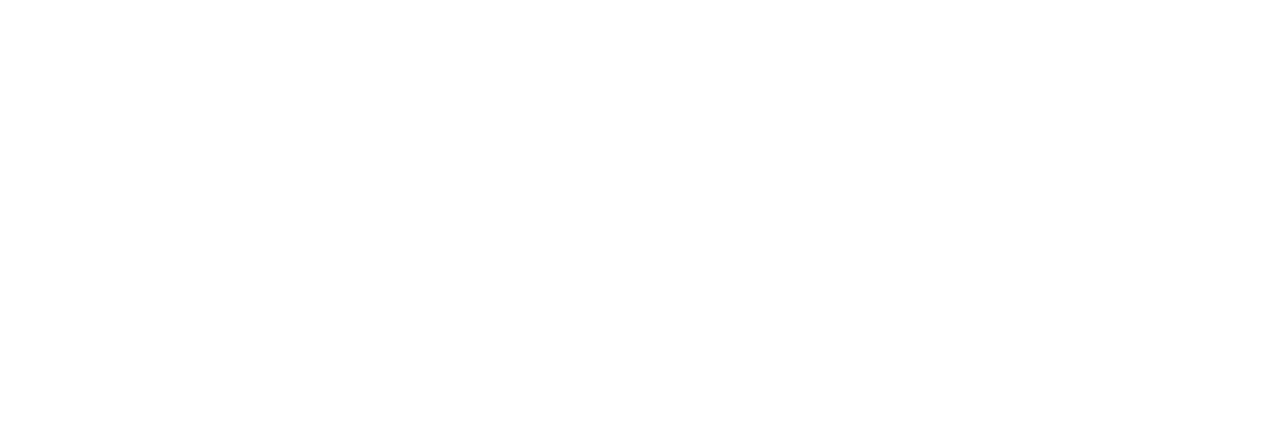
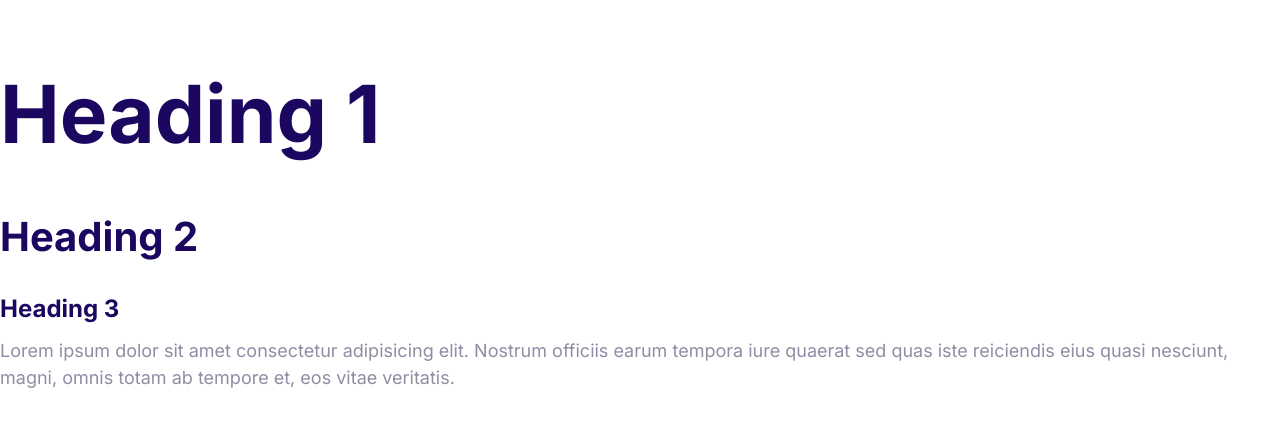
Before and after one commit to do-Va/moshify, a plain HTML site: page index.html in a window 1280 px wide. Drawn offline with Linux system fonts and the light colour scheme.

Commit message:
Define the styles for the fonts.

```diff
--- a/css/styles.css
+++ b/css/styles.css
@@ -1,7 +1,61 @@
 :root {
+  /* Sayfamızın her yerinde kullanabilmek için değişkenler oluşturduk. Bu sayede burada bir rengi değiştirdiğimizde sayfanın her yerinde değişecek. */
   --color-primary: #2584ff;
   --color-secondary: #00d9ff;
   --color-accent: #ff3400;
   --color-headings: #1b0760;
   --color-body: #918ca4;
 }
+
+html {
+  /* Rem hesaplamasını kolay yapmak için font-size %62.5' ini verdik. (16px x 0.625 = 10 px.) */
+  font-size: 62.5%; /* 10px x 5rem = 50px */
+}
+
+body {
+  font-family: Inter, Arial, Helvetica, sans-serif;
+  font-size: 2.4rem;
+  line-height: 1.5; /* Satırlar arası font-size'ın 1.5 katı boşluk verdik. */
+  color: var(--color-body);
+}
+
+h1,
+h2,
+h3 {
+  color: var(--color-headings);
+  margin-bottom: 1rem;
+}
+
+h1 {
+  font-size: 7rem;
+}
+
+h2 {
+  font-size: 4rem;
+}
+
+h3 {
+  font-size: 3rem;
+}
+
+p {
+  margin-top: 0;
+}
+
+@media screen and (min-width: 1024px) {
+  body {
+    font-size: 1.8rem;
+  }
+
+  h1 {
+    font-size: 8rem;
+  }
+
+  h2 {
+    font-size: 4rem;
+  }
+
+  h3 {
+    font-size: 2.4rem;
+  }
+}
--- a/index.html
+++ b/index.html
@@ -3,11 +3,25 @@
   <head>
     <meta charset="UTF-8" />
     <meta name="viewport" content="width=device-width, initial-scale=1.0" />
+    <link rel="preconnect" href="https://fonts.gstatic.com" />
+    <link
+      href="https://fonts.googleapis.com/css2?family=Inter:wght@400;700&display=swap"
+      rel="stylesheet"
+    />
     <link rel="stylesheet" href="/css/normalize.css" />
     <link rel="stylesheet" href="/css/styles.css" />
     <title>Document</title>
   </head>
   <body>
-    <h1></h1>
+    <h1>
+      <h1>Heading 1</h1>
+      <h2>Heading 2</h2>
+      <h3>Heading 3</h3>
+      <p>
+        Lorem ipsum dolor sit amet consectetur adipisicing elit. Nostrum
+        officiis earum tempora iure quaerat sed quas iste reiciendis eius quasi
+        nesciunt, magni, omnis totam ab tempore et, eos vitae veritatis.
+      </p>
+    </h1>
   </body>
 </html>
```
